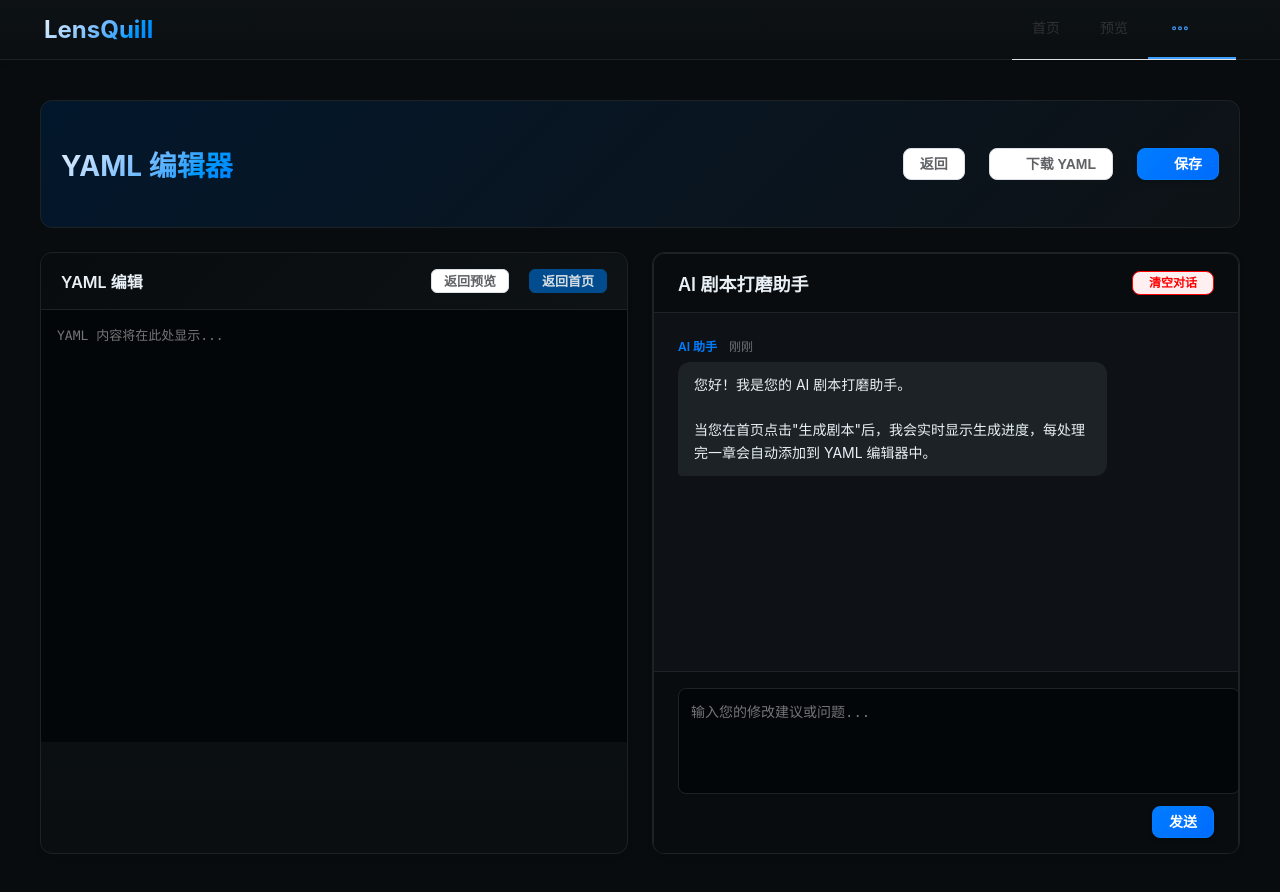
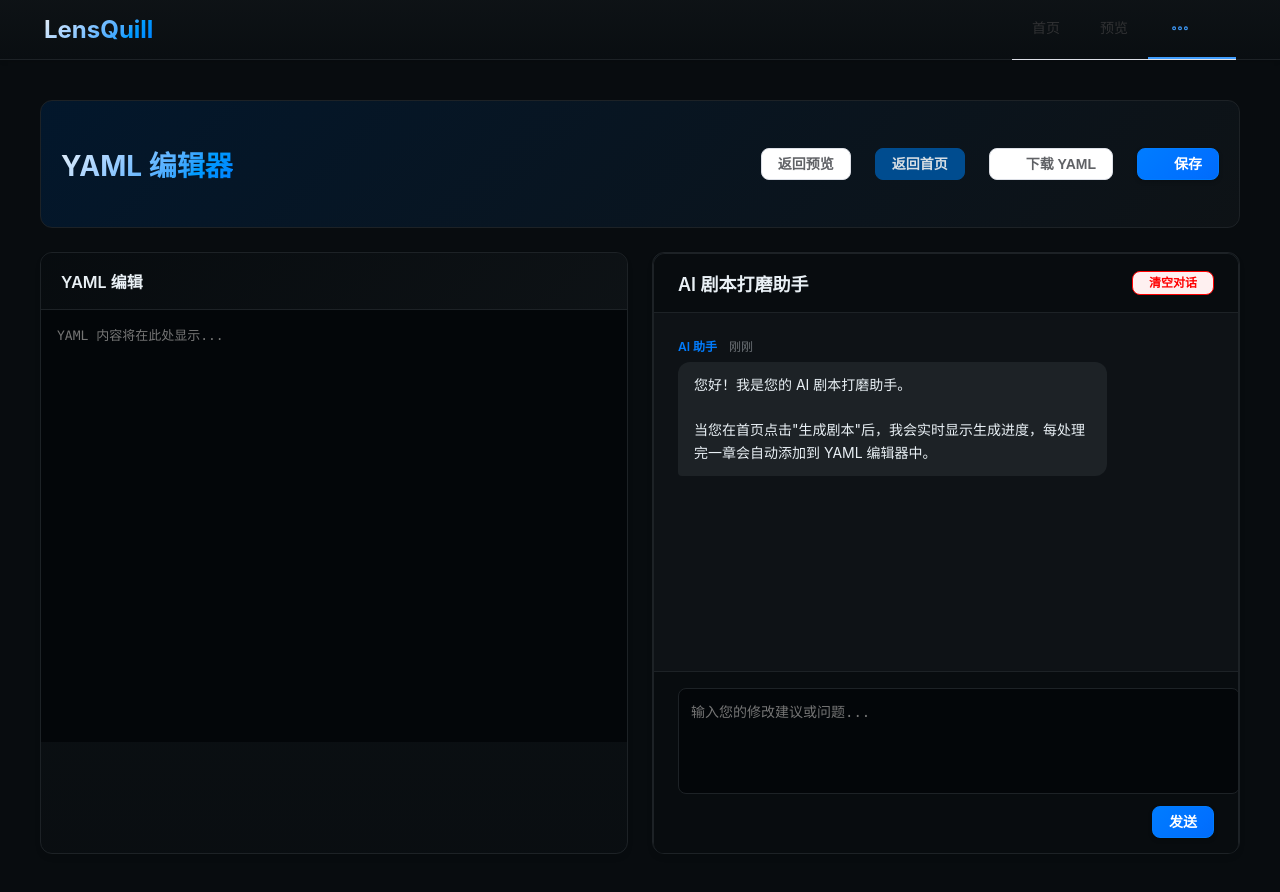
Before and after one commit to 233wang/LensQuill, a Vue app in the folder frontend/: page /editor in a window 1280 px wide. Built offline with nearby package versions, Linux system fonts and the light colour scheme.

Commit message:
fix: 调整Editor页面按钮布局
- 移除YAML编辑窗口内的返回预览和返回首页按钮
- 将返回预览和返回首页按钮移到顶部，替换原来的返回按钮

```diff
--- a/frontend/src/views/Editor.vue
+++ b/frontend/src/views/Editor.vue
@@ -3,7 +3,8 @@
     <div class="header">
       <h1>YAML 编辑器</h1>
       <div class="actions">
-        <el-button @click="handleBack">返回</el-button>
+        <el-button @click="handleBack">返回预览</el-button>
+        <el-button @click="handleBackHome" type="info">返回首页</el-button>
         <el-button @click="handleDownload" icon="Download">
           下载 YAML
         </el-button>
@@ -18,10 +19,6 @@
       <div class="editor-panel">
         <div class="panel-header">
           <h3>YAML 编辑</h3>
-          <div class="header-actions">
-            <el-button size="small" @click="handleBackPreview">返回预览</el-button>
-            <el-button size="small" @click="handleBackHome" type="info">返回首页</el-button>
-          </div>
         </div>
         <div class="editor-container">
           <textarea
```
